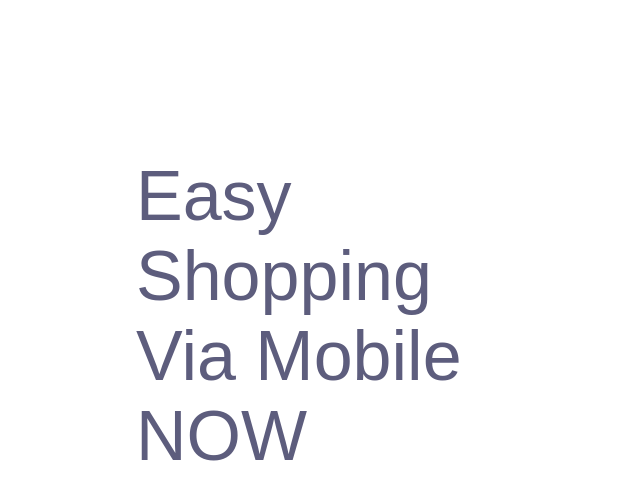
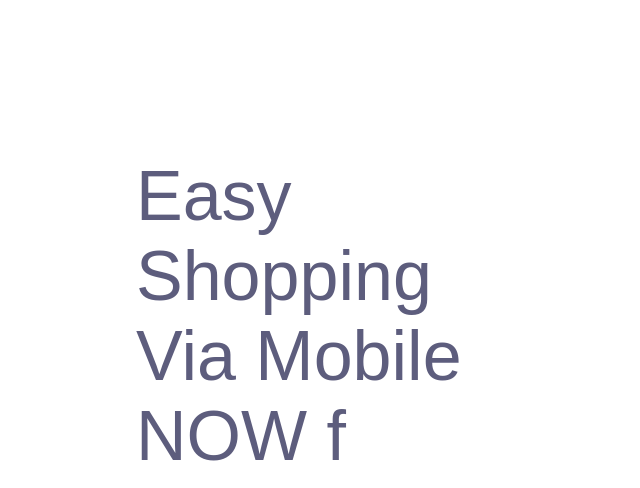
Before and after one commit to biancaerica/ERICA-PROJETOS-DEV, a plain HTML site: page Index.html in a window 1280 px wide. Shown: the top 488 px of the page, 0-640 px from the left. Drawn offline with Linux system fonts and the light colour scheme.

Commit message:
primeiro projeto alteração no title

```diff
--- a/Index.html
+++ b/Index.html
@@ -15,7 +15,7 @@
     <div class="wrapper">
     <section class="container-left">
 
-    <h1>Easy Shopping Via Mobile NOW</h1>
+    <h1>Easy Shopping Via Mobile NOW f</h1>
     <p> Lorem ipsum dolor sit amet, consectetur  adipiscing
 elit. Donec lorem justo, sollicitudin vel ultricies sed,
 eleifend nec metus. Etiam vitae pellentesque dolor. </p>
```
